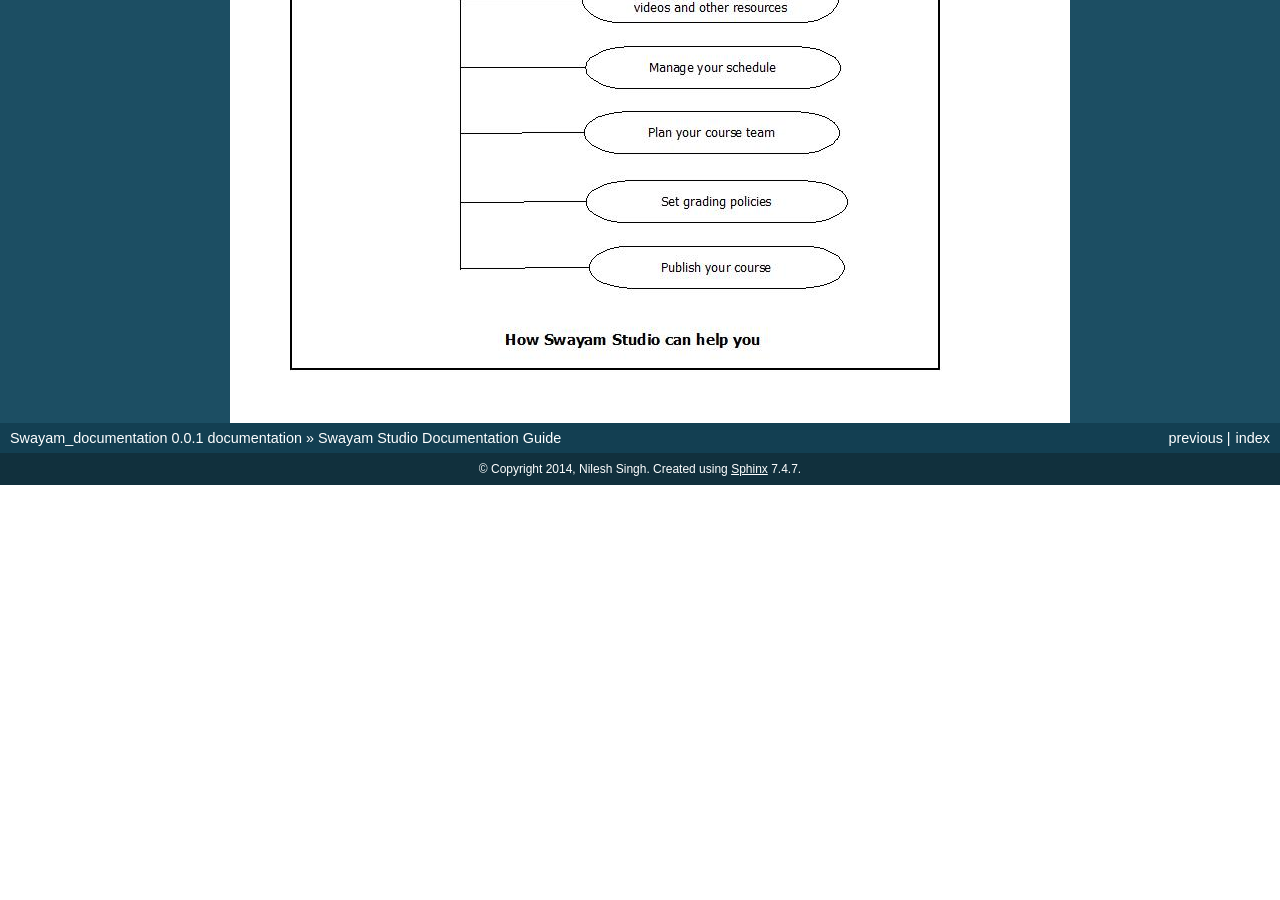
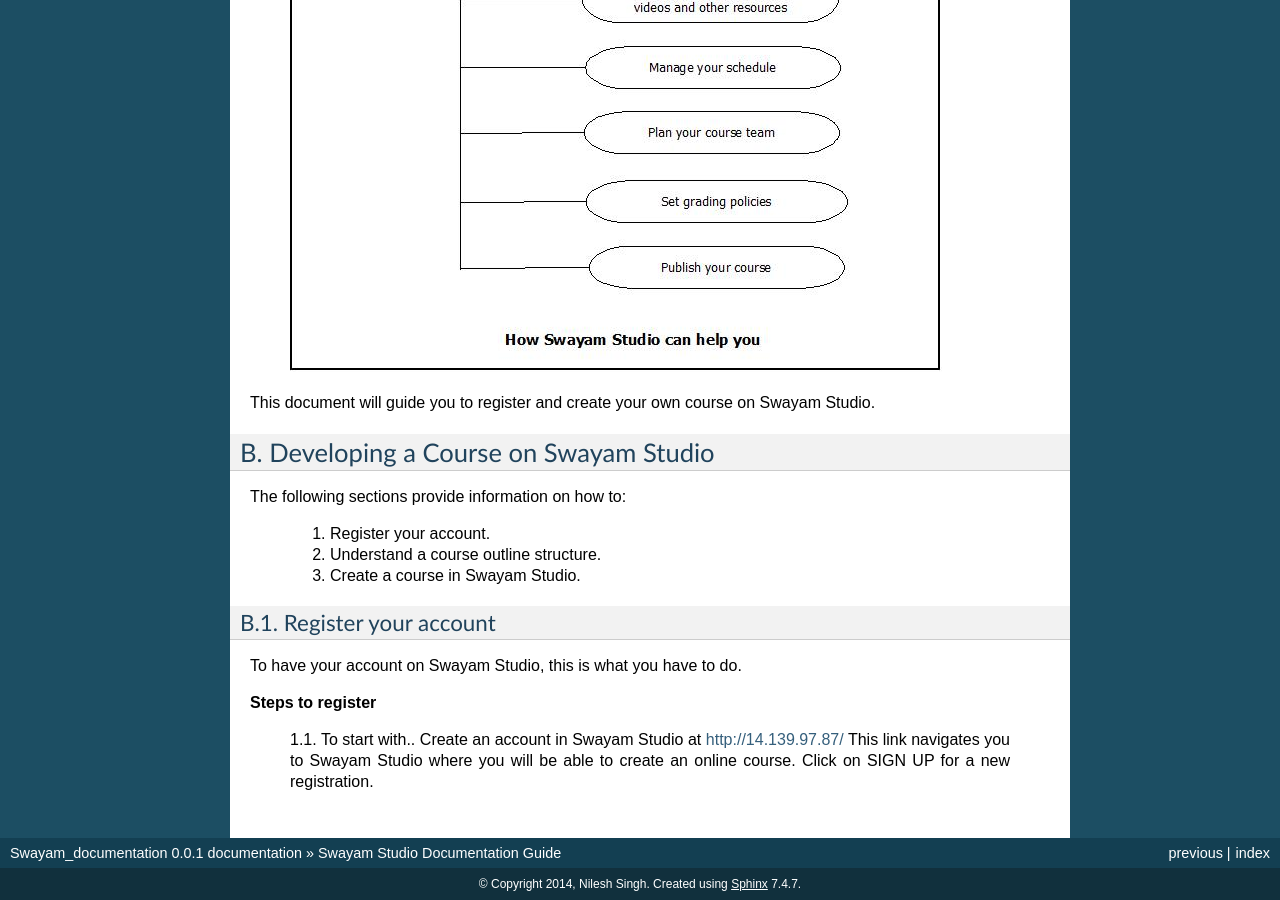
Before and after one commit to NileshSingh/Swayam_Doc, a Sphinx documentation site: the page built from source/swayam_doc.rst, in a window 1280 px wide and 900 px high, scrolled down 1329 px. Built offline with Sphinx 7.4.7, drawn with Linux system fonts in a browser that asks for light colours; before the commit the page ends 1814 px from its top, so only the background shows below that; some of the changed text lies outside the part shown.

Commit message:
swayam_doc.rst

```diff
--- a/source/swayam_doc.rst
+++ b/source/swayam_doc.rst
@@ -20,3 +20,25 @@
 
   .. image::  images/swayam_studio_help.jpg
     :alt: swayam_studio_help
+
+This document will guide you to register and create your own course on Swayam Studio.
+
+***************************************
+B. Developing a Course on Swayam Studio
+***************************************
+The following sections provide information on how to:
+
+   1. Register your account.
+   2. Understand a course outline structure.
+   3. Create a course in Swayam Studio.
+
+B.1.  Register your account
+***************************
+To have your account on Swayam Studio, this is what you have to do.
+
+**Steps to register**
+
+   1.1.  To start with..
+   Create an account in Swayam Studio at http://14.139.97.87/
+   This link navigates you to Swayam Studio where you will be able to create an online course.
+   Click on SIGN UP for a new registration.
```
Also changed, not shown: 1 other file.
